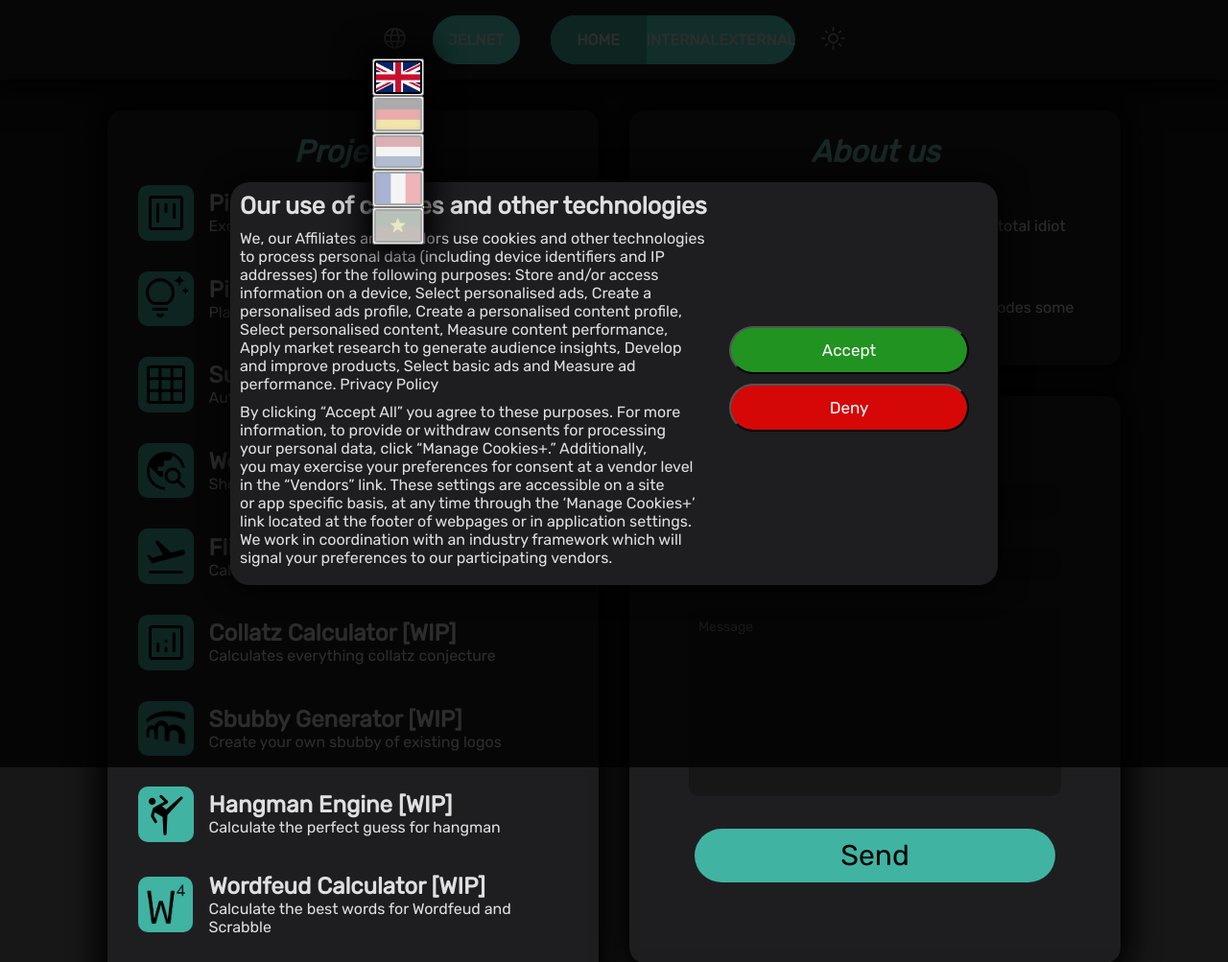
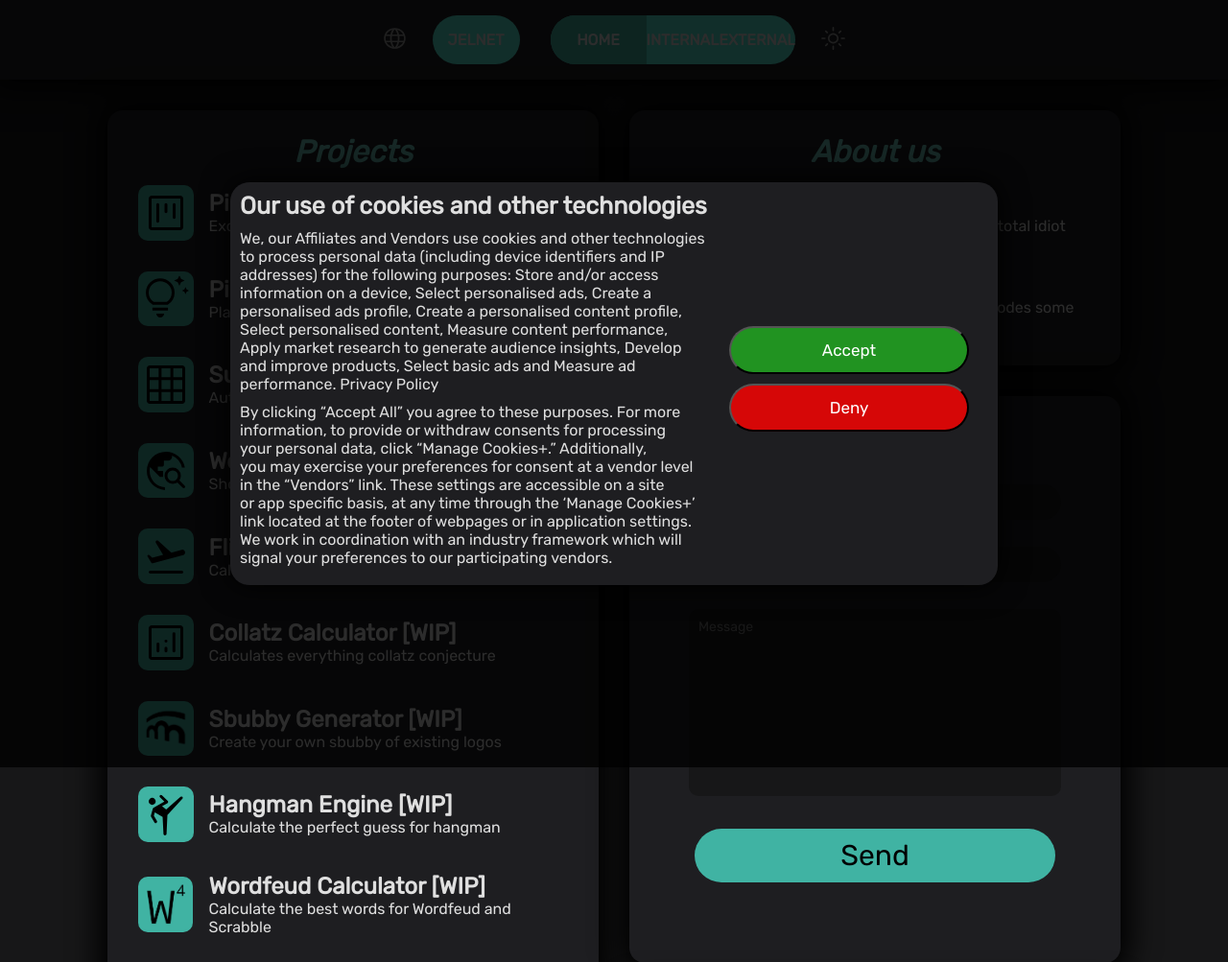
Before and after one commit to JelNet-webapplications/JelCraft-Homepage, a PHP site: page / in a window 1280 px wide. Shown: the top 1003 px of the page at 96% size. Run offline with PHP 8.4, Linux system fonts and the light colour scheme.

Commit message:
Lang selector update
Navbar struggles

```diff
--- a/Site/styles/navbar/flags.css
+++ b/Site/styles/navbar/flags.css
@@ -10,7 +10,8 @@
     border-color: var(--tertiary-color);
     border-radius: 3px;
 
-    margin:0em;
+    margin: 0;
+    padding: 0;
 }
 
 .flag {
@@ -18,19 +19,13 @@
     align-items: center;
     justify-content: center;
 
-    padding: 0;
+    margin: 0;
     padding: 0;
 
 }
 
-.flag:hover {
-    padding: -0em;
-}
-
 .flag:hover img {
     height: 3em;
-    padding:
-    /* margin: -0.7em -0.5em; */
 }
 
 
@@ -42,7 +37,7 @@
   }
 
   .dropdown-content {
-    display: flex;
+    display: none;
     flex-direction: column;
     position: absolute;
     box-shadow: 0px 0px 30px 10px var(--shadow-color);
```
